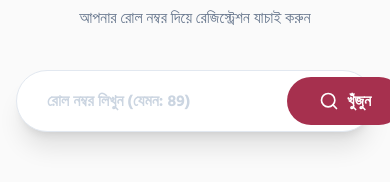
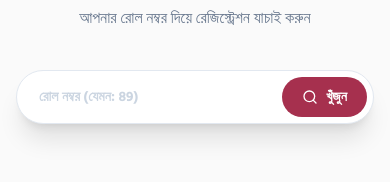
Before and after one commit to shiblu17/Batchday-Website, a React (Vite) app: page /status in a window 390 px wide. Shown: the part 227-409 px from the top of the page. Built offline with nearby package versions, Linux system fonts and the light colour scheme; no server answers; the HTML template or start-up script is replaced by a standard one.

Commit message:
Fix horizontal scroll overflow on Status page search bar

```diff
--- a/src/pages/Status.tsx
+++ b/src/pages/Status.tsx
@@ -182,10 +182,10 @@ export default function StatusPage() {
         </div>
 
         {/* Search Bar */}
-        <form onSubmit={handleSearch} className="flex gap-2 p-1.5 bg-white border border-slate-200 rounded-[2rem] shadow-xl focus-within:ring-4 focus-within:ring-primary/10 transition-all">
+        <form onSubmit={handleSearch} className="flex gap-1 p-1.5 bg-white border border-slate-200 rounded-full shadow-xl focus-within:ring-4 focus-within:ring-primary/10 transition-all max-w-full overflow-hidden">
           <input
-            className="flex-1 bg-transparent border-none focus:ring-0 px-6 py-3 font-bold text-slate-700 placeholder:text-slate-300"
-            placeholder="রোল নম্বর লিখুন (যেমন: 89)"
+            className="flex-1 min-w-0 bg-transparent border-none focus:ring-0 outline-none px-4 md:px-6 py-2.5 md:py-3 font-bold text-slate-700 placeholder:text-slate-300 text-sm md:text-base"
+            placeholder="রোল নম্বর (যেমন: 89)"
             value={roll}
             onChange={(e) => setRoll(e.target.value)}
             required
@@ -193,9 +193,9 @@ export default function StatusPage() {
           <button
             type="submit"
             disabled={status === "loading"}
-            className="bg-primary hover:bg-[#600000] text-white px-8 py-3 rounded-[1.5rem] font-bold flex items-center gap-2 transition-all active:scale-95 disabled:opacity-50"
+            className="shrink-0 bg-primary hover:bg-[#600000] text-white px-5 md:px-8 py-2.5 md:py-3 rounded-full font-bold flex items-center gap-2 transition-all active:scale-95 disabled:opacity-50 text-sm md:text-base"
           >
-            {status === "loading" ? <Loader2 className="h-5 w-5 animate-spin" /> : <Search className="h-5 w-5" />}
+            {status === "loading" ? <Loader2 className="h-4 w-4 md:h-5 md:w-5 animate-spin" /> : <Search className="h-4 w-4 md:h-5 md:w-5" />}
             খুঁজুন
           </button>
         </form>
```
